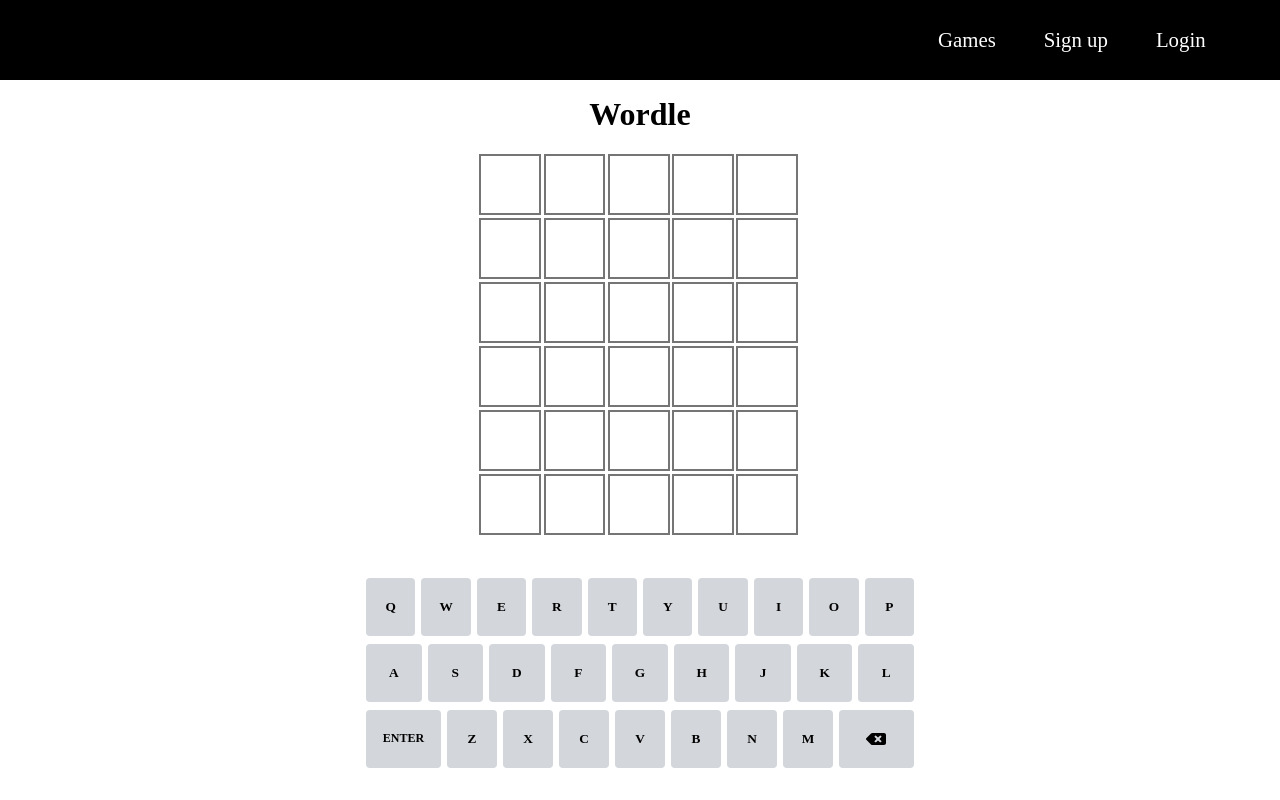
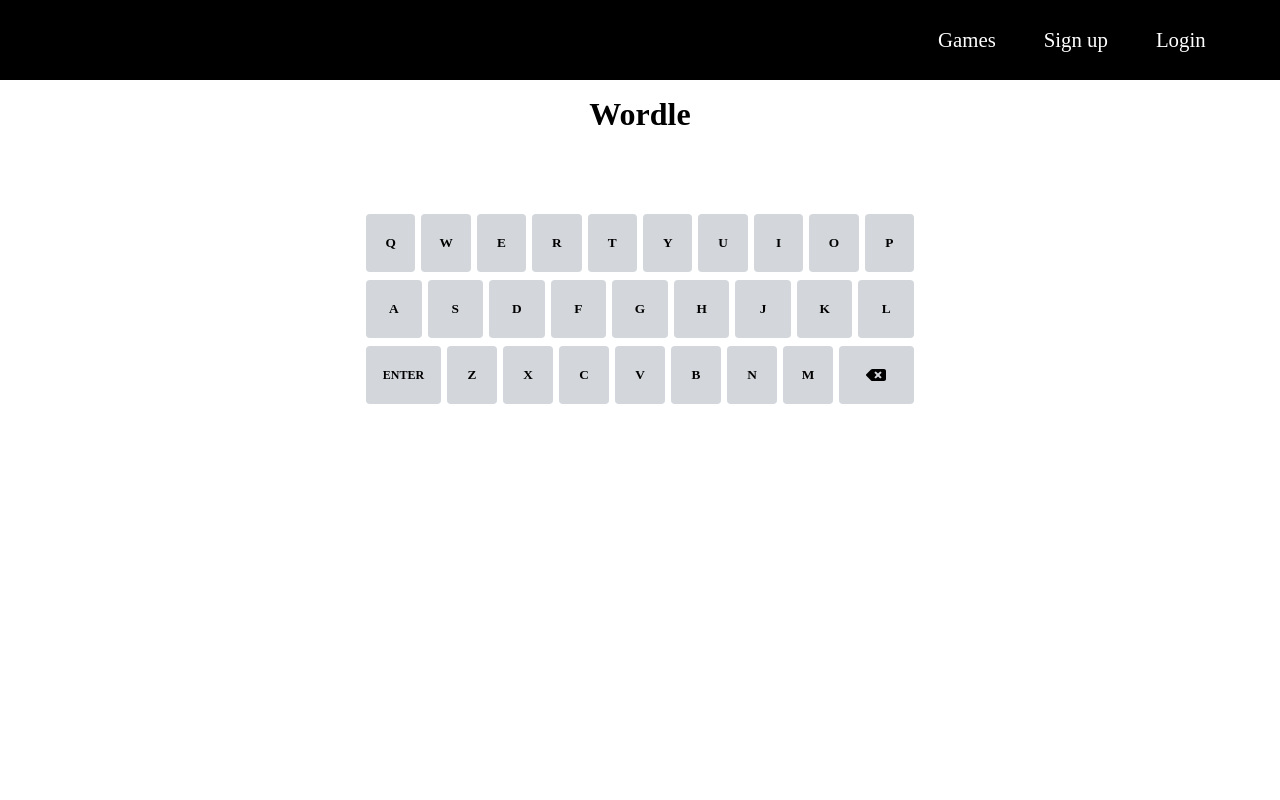
Before and after one commit to R41Ryan/TxtHub, a React (Create React App) app in the folder frontend/: page / in a window 1280 px wide. Built offline with nearby package versions, Linux system fonts and the light colour scheme; the HTML template or start-up script is replaced by a standard one.

Commit message:
Making new board

```diff
--- a/frontend/src/components/Wordle.jsx
+++ b/frontend/src/components/Wordle.jsx
@@ -5,22 +5,25 @@
 
     var words = new Array(30).fill(0);
 
+    function createSquares() {
+        const gameBoard = document.getElementById("board");
 
+        for (let index = 0; index < 30; index++) {
+          let square = document.createElement("div");
+          square.classList.add("square");
+          square.classList.add("animate__animated");
+          square.setAttribute("id", index + 1);
+          gameBoard.appendChild(square);
+        }
+    }
 
     return(
         <div>
-            <h1 className="game-name">Wordle</h1>
+            <h1 className="game-name" onClick={createSquares}>Wordle</h1>
 
-            {/*Real version creates game tiles and game rows to import and create this */}
-            <ul className="geusses">
-            {words.map(function(words){
-                        return <li className='letter'>
-
-
-                        </li>;
-
-                    })}
-            </ul>
+            <div id='board-container'>
+                <div id='board'></div>
+            </div>
 
             <div id="keyboard">
 
@@ -60,7 +63,7 @@
                     <button data-key='b'>b</button>
                     <button data-key='n'>n</button>
                     <button data-key='m'>m</button>
-                    <button data-key='←' className='one-and-a-half'><FaBackspace size={20} /></button>
+                    <button data-key='bs' className='one-and-a-half'><FaBackspace size={20} /></button>
                 </div>
             </div>
 
--- a/frontend/src/components/Wordle.scss
+++ b/frontend/src/components/Wordle.scss
@@ -3,7 +3,37 @@
     text-align:center;
 }
 
- .geusses {
+#board-container {
+  display: flex;
+  justify-content: center;
+  align-items: center;
+  flex-grow: 1;
+  overflow: hidden;
+}
+
+#board {
+  display: grid;
+  grid-template-columns: repeat(5, 1fr);
+  grid-gap: 5px;
+  padding: 10px;
+  box-sizing: border-box;
+}
+
+.square {
+  border: 2px solid rgb(58, 58, 60);
+  min-width: 60px;
+  min-height: 60px;
+  font-size: 50px;
+  font-weight: bold;
+  color: gainsboro;
+  text-transform: uppercase;
+
+  display: flex;
+  justify-content: center;
+  align-items: center;
+}
+
+ /*}.geusses {
 
     width: 8.5cm;
     margin-left: calc(50% - 4.25cm);
@@ -21,7 +51,7 @@
     margin-bottom: 5%;
     border: 2px solid rgb(117, 117, 117);
 
-}
+}*/
 
 //Below is the Keyboard Styling
 
```
